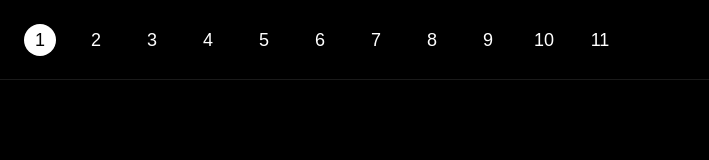
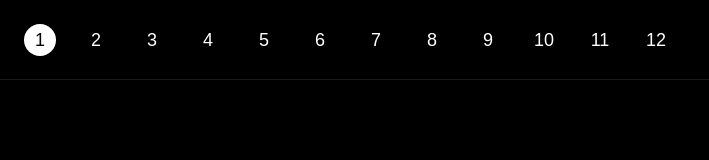
Before and after one commit to vpavlenko/tonematrix, a Next.js app: page /1 in a window 1280 px wide. Shown: the top 160 px of the page, without its empty margins (0-709 px from the left). Built offline with nearby package versions, Linux system fonts and the light colour scheme.

Commit message:
actual grid

```diff
--- a/app/[id]/layout.tsx
+++ b/app/[id]/layout.tsx
@@ -6,7 +6,7 @@ export default function SubPageLayout({
   params,
 }: Readonly<{ children: React.ReactNode; params: Promise<{ id: string }> }>) {
   const { id: currentId } = use(params);
-  const links = Array.from({ length: 11 }, (_, i) => i + 1);
+  const links = Array.from({ length: 12 }, (_, i) => i + 1);
   return (
     <div className="h-screen flex flex-col">
       <header className="h-[80px] px-6 border-b border-white/10 flex items-center">
--- a/app/[id]/page.tsx
+++ b/app/[id]/page.tsx
@@ -103,6 +103,10 @@ export default function SubPage({ params }: PageProps) {
 
   if (id === "11") {
     return <SequencerTwoRowsWithClear />;
+  }
+
+  if (id === "12") {
+    return <SequencerGrid16x16 />;
   }
 
   return (
@@ -601,3 +605,111 @@ function SequencerTwoRowsWithClear() {
     </main>
   );
 }
+
+
+function SequencerGrid16x16() {
+  const numCols = 16;
+  const numRows = 16;
+  const squareSize = 20; // px
+  const gap = 5; // px
+  const totalWidth = numCols * squareSize + (numCols - 1) * gap;
+  const [position, setPosition] = useState(0);
+  const [active, setActive] = useState<boolean[][]>(
+    Array.from({ length: numRows }, () => Array<boolean>(numCols).fill(false))
+  );
+  const activeRef = useRef(active);
+  const positionRef = useRef(0);
+  const nextStepTimeRef = useRef<number>(0);
+  const intervalRef = useRef<number | null>(null);
+  const stepSec = 0.25;
+
+  useEffect(() => {
+    activeRef.current = active;
+  }, [active]);
+
+  function midiToFreq(midi: number): number {
+    return 440 * Math.pow(2, (midi - 69) / 12);
+  }
+
+  // Bottom row (row 0) is C3, then Eb3, F3, G3, Bb3, C4, ...
+  function frequencyForRow(rowIndexFromBottom: number): number {
+    const pentatonicOffsets = [0, 3, 5, 7, 10];
+    const octave = Math.floor(rowIndexFromBottom / pentatonicOffsets.length);
+    const degreeIndex = rowIndexFromBottom % pentatonicOffsets.length;
+    const baseMidiC3 = 48; // C3
+    const midi = baseMidiC3 + octave * 12 + pentatonicOffsets[degreeIndex];
+    return midiToFreq(midi);
+  }
+
+  useEffect(() => {
+    const ctx = getAudioContext();
+    nextStepTimeRef.current = ctx.currentTime + 0.05;
+    const lookahead = 0.1; // seconds
+    const schedulerIntervalMs = 25;
+
+    const tick = () => {
+      const now = ctx.currentTime;
+      while (nextStepTimeRef.current <= now + lookahead) {
+        const nextIndex = (positionRef.current + 1) % numCols;
+        for (let r = 0; r < numRows; r++) {
+          if (activeRef.current[r][nextIndex]) {
+            const freq = frequencyForRow(r);
+            playBellAt(freq, nextStepTimeRef.current);
+          }
+        }
+        positionRef.current = nextIndex;
+        nextStepTimeRef.current += stepSec;
+        setPosition(positionRef.current);
+      }
+    };
+
+    intervalRef.current = window.setInterval(tick, schedulerIntervalMs);
+    return () => {
+      if (intervalRef.current) window.clearInterval(intervalRef.current);
+    };
+  }, []);
+
+  return (
+    <main className="h-full flex items-center justify-center">
+      <div className="flex flex-col items-start" style={{ gap: 10 }}>
+        <div className="relative h-[30px]" style={{ width: totalWidth }}>
+          <div
+            aria-hidden
+            className="w-0 h-0 border-l-[10px] border-r-[10px] border-l-transparent border-r-transparent border-t-[14px] border-t-white absolute top-1/2 -translate-y-1/2"
+            style={{ left: position * (squareSize + gap) + squareSize / 2 - 10 }}
+          />
+        </div>
+        <div className="flex flex-col" style={{ gap }}>
+          {Array.from({ length: numRows }).map((_, rTop) => {
+            const r = numRows - 1 - rTop; // display top-to-bottom, bottom row is r=0
+            return (
+              <div key={rTop} className="flex" style={{ gap }}>
+                {Array.from({ length: numCols }).map((_, c) => {
+                  const isOn = active[r][c];
+                  return (
+                    <div
+                      key={c}
+                      onClick={() => {
+                        setActive((prev) => {
+                          const next = prev.map((row) => row.slice());
+                          next[r][c] = !next[r][c];
+                          return next;
+                        });
+                      }}
+                      className={
+                        isOn
+                          ? "w-[20px] h-[20px] bg-white cursor-pointer"
+                          : "w-[20px] h-[20px] bg-[var(--gray)] hover:bg-[var(--lightgray)] cursor-pointer"
+                      }
+                      style={isOn ? { boxShadow: "0 0 1px 1px white" } : undefined}
+                    />
+                  );
+                })}
+              </div>
+            );
+          })}
+        </div>
+      </div>
+    </main>
+  );
+}
```
